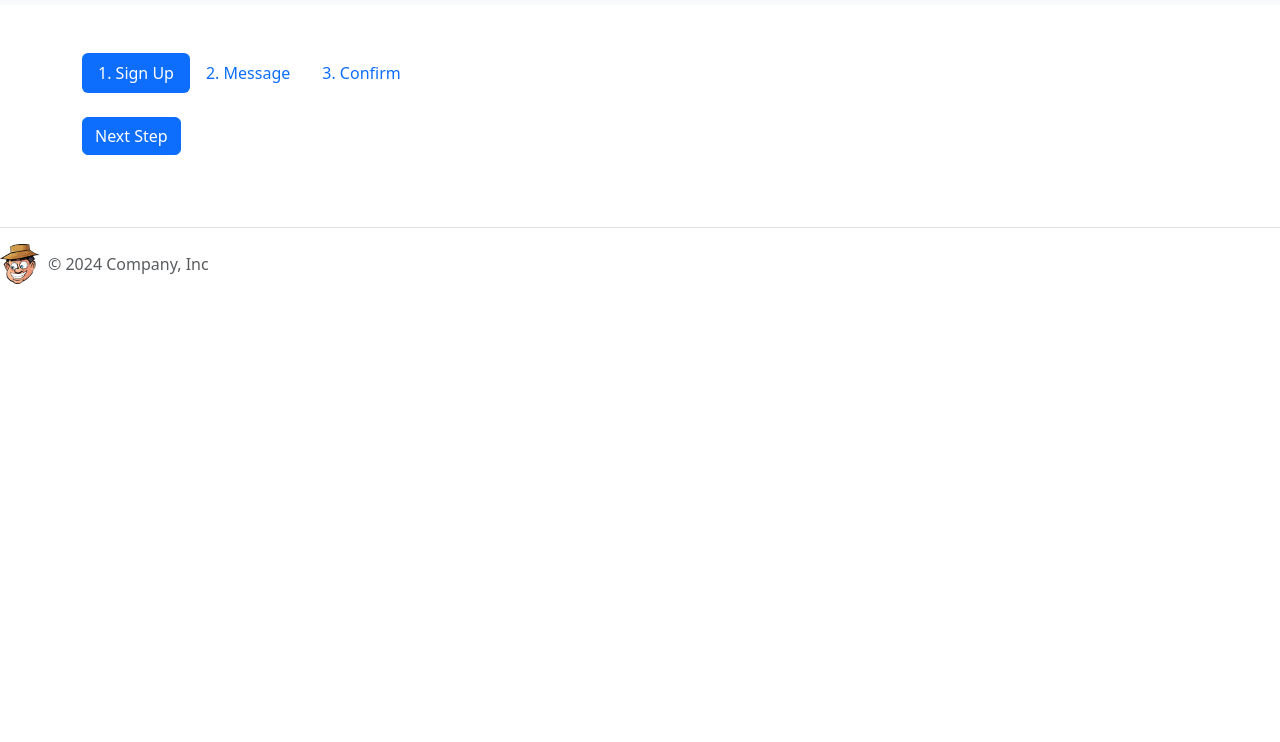
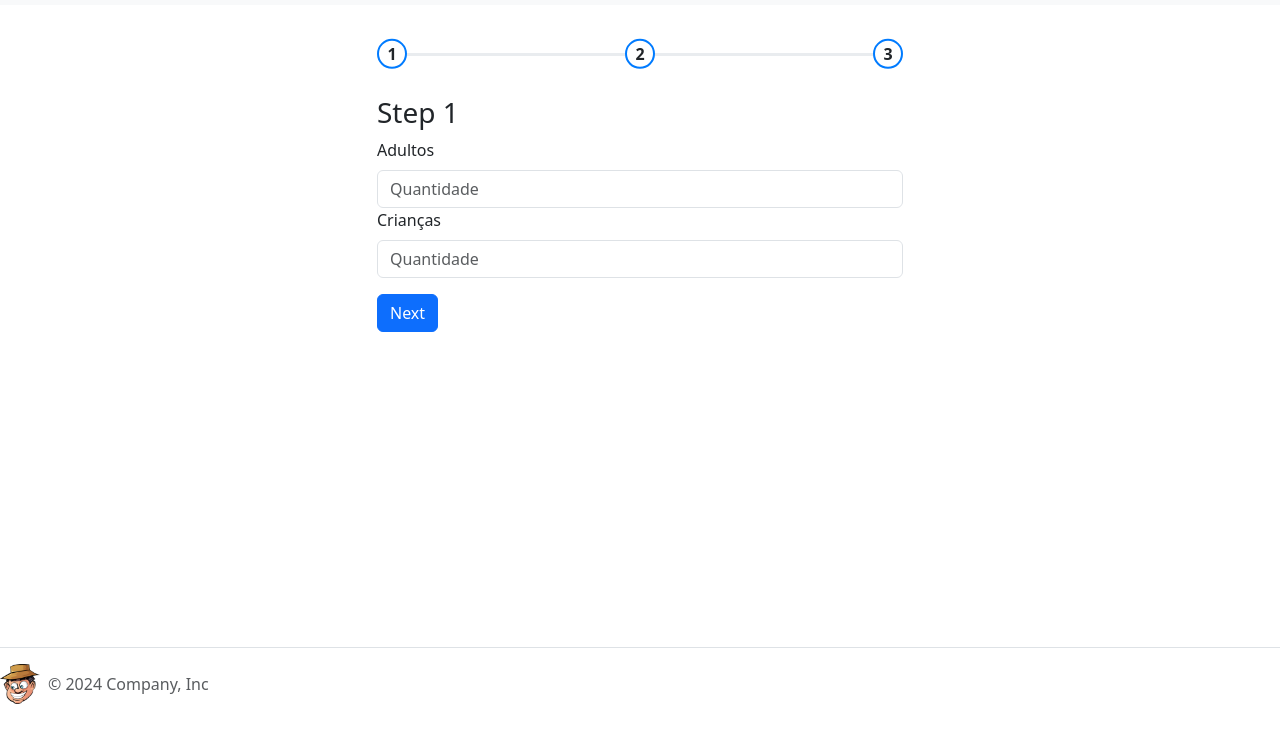
Before and after one commit to yduanrech/trab_sis_espec, a plain HTML site: page index.html in a window 1280 px wide. Shown: the part 56-798 px from the top of the page. Drawn offline with nearby package versions, Linux system fonts and the light colour scheme.

Commit message:
meu deus meu senhor me ajuda por favor

```diff
--- a/index.html
+++ b/index.html
@@ -32,50 +32,64 @@
         </div>
       </nav>
 
-<body>
-            <div class="container py-5">
-              <div class="formbold-form-wrapper">
-                <form id="multiStepForm">
-                    <div class="formbold-steps mb-4">
-                        <ul class="nav nav-pills">
-                            <li class="nav-item">
-                                <a class="nav-link active" id="step1-tab" data-bs-toggle="pill" href="#step1">1. Sign Up</a>
-                            </li>
-                            <li class="nav-item">
-                                <a class="nav-link" id="step2-tab" data-bs-toggle="pill" href="#step2">2. Message</a>
-                            </li>
-                            <li class="nav-item">
-                                <a class="nav-link" id="step3-tab" data-bs-toggle="pill" href="#step3">3. Confirm</a>
-                            </li>
-                        </ul>
-                    </div>
+<body class="d-flex flex-column min-vh-100">
+    <div id="container" class="container mt-5">
+        <div class="progress px-1" style="height: 3px;">
+          <div class="progress-bar" role="progressbar" style="width: 0%;" aria-valuenow="0" aria-valuemin="0" aria-valuemax="100"></div>
+        </div>
+        <div class="step-container d-flex justify-content-between">
+          <div class="step-circle" onclick="displayStep(1)">1</div>
+          <div class="step-circle" onclick="displayStep(2)">2</div>
+          <div class="step-circle" onclick="displayStep(3)">3</div>
+        </div>
 
-                    <div class="tab-content">
-                      <div class="tab-pane fade show active" id="step1">
-                        <!-- Campos de entrada -->
-                        <!-- Similar aos anteriores -->
-                      </div>
-                      <div class="tab-pane fade" id="step2">
-                        <!-- Campos de entrada -->
-                        <!-- Similar aos anteriores -->
-                      </div>
-                      <div class="tab-pane fade" id="step3">
-                        <!-- Campos de entrada -->
-                        <!-- Similar aos anteriores -->
-                      </div>
-                    </div>
+        <form id="multi-step-form">
+          <div class="step step-1">
+            <!-- Step 1 form fields here -->
+            <h3>Step 1</h3>
+            <div class="mb-3">
+              <!-- <label for="field1" class="form-label">Field 1:</label>
+              <input type="text" class="form-control" id="field1" name="field1"> -->
 
-                    <div class="mt-4">
-                        <button type="button" class="btn btn-secondary" id="prevBtn">Back</button>
-                        <button type="button" class="btn btn-primary" id="nextBtn">Next Step</button>
-                    </div>
-                </form>
-              </div>
+              <label for="adultosQuantidade" class="form-label">Adultos</label>
+              <input type="number" class="form-control" id="adultosQuantidade" placeholder="Quantidade">
+
+              <label for="criancasQuantidade" class="form-label">Crianças</label>
+              <input type="number" class="form-control" id="criancasQuantidade" placeholder="Quantidade">
             </div>
+            <button type="button" class="btn btn-primary next-step">Next</button>
+          </div>
+
+          <div class="step step-2">
+            <!-- Step 2 form fields here -->
+            <h3>Step 2</h3>
+            <div class="mb-3">
+             <!-- <label for="field2" class="form-label">Field 2:</label>
+              <input type="text" class="form-control" id="field2" name="field2"> -->
+              <label for="duracaoHoras" class="form-label">Horas</label>
+              <input type="number" class="form-control" id="duracaoHoras" placeholder="Quantidade">
+            </div>
+            <button type="button" class="btn btn-primary prev-step">Previous</button>
+            <button type="button" class="btn btn-primary next-step">Next</button>
+          </div>
+
+          <div class="step step-3">
+            <!-- Step 3 form fields here -->
+            <h3>Step 3</h3>
+            <div class="mb-3">
+              <label for="field3" class="form-label">Field 3:</label>
+              <input type="text" class="form-control" id="field3" name="field3">
+            </div>
+            <button type="button" class="btn btn-primary prev-step">Previous</button>
+            <button type="submit" class="btn btn-success">Submit</button>
+          </div>
+        </form>
+      </div>
 
 
 
-      <footer class="d-flex flex-wrap justify-content-between align-items-center py-3 my-4 border-top">
+
+      <footer class="d-flex flex-wrap justify-content-between align-items-center py-3 my-4 border-top mt-auto">
         <div class="col-md-4 d-flex align-items-center">
           <a href="/" class="mb-3 me-2 mb-md-0 text-body-secondary text-decoration-none lh-1">
             <img src="/img/icone.ico" alt="Bootstrap" width="40" height="40">
--- a/script.js
+++ b/script.js
@@ -1,58 +1,44 @@
-$(document).ready(function() {
-    let currentStep = 0;
-    const steps = ["#step1", "#step2", "#step3"];
-    const maxSteps = steps.length;
+var currentStep = 1;
+var updateProgressBar;
 
-    // Inicia com o botão de voltar escondido
-    $("#prevBtn").hide();
+function displayStep(stepNumber) {
+  if (stepNumber >= 1 && stepNumber <= 3) {
+    $(".step-" + currentStep).hide();
+    $(".step-" + stepNumber).show();
+    currentStep = stepNumber;
+    updateProgressBar();
+  }
+}
 
-    // Lógica para o botão "Próximo"
-    $("#nextBtn").click(function() {
-        // Se não estamos no último passo, avançamos
-        if (currentStep < maxSteps - 1) {
-            $(steps[currentStep]).hide();
-            currentStep++;
-            $(steps[currentStep]).fadeIn();
-            $("#prevBtn").show(); // Mostra o botão de voltar ao avançar
+  $(document).ready(function() {
+    $('#multi-step-form').find('.step').slice(1).hide();
 
-            // Se chegarmos ao último passo, alteramos o texto do botão para "Enviar"
-            if (currentStep === maxSteps - 1) {
-                $("#nextBtn").text("Submit");
-            }
-        } else {
-            // No último passo, chama a função para armazenar os dados
-            storeData();
-        }
+    $(".next-step").click(function() {
+      if (currentStep < 3) {
+        $(".step-" + currentStep).addClass("animate__animated animate__fadeOutLeft");
+        currentStep++;
+        setTimeout(function() {
+          $(".step").removeClass("animate__animated animate__fadeOutLeft").hide();
+          $(".step-" + currentStep).show().addClass("animate__animated animate__fadeInRight");
+          updateProgressBar();
+        }, 500);
+      }
     });
 
-    // Lógica para o botão "Voltar"
-    $("#prevBtn").click(function() {
-        if (currentStep > 0) {
-            $(steps[currentStep]).hide();
-            currentStep--;
-            $(steps[currentStep]).fadeIn();
-
-            // Se voltamos ao primeiro passo, esconde o botão de voltar
-            if (currentStep === 0) {
-                $("#prevBtn").hide();
-            }
-
-            // Certifica-se de que o texto do botão "Próximo" esteja correto
-            $("#nextBtn").text("Next Step");
-        }
+    $(".prev-step").click(function() {
+      if (currentStep > 1) {
+        $(".step-" + currentStep).addClass("animate__animated animate__fadeOutRight");
+        currentStep--;
+        setTimeout(function() {
+          $(".step").removeClass("animate__animated animate__fadeOutRight").hide();
+          $(".step-" + currentStep).show().addClass("animate__animated animate__fadeInLeft");
+          updateProgressBar();
+        }, 500);
+      }
     });
 
-    // Função para armazenar dados no localStorage
-    function storeData() {
-        const formData = {
-            // Aqui você pode adicionar todos os dados que deseja armazenar
-            step1Data: $("#step1 input, #step1 select").serializeArray(),
-            step2Data: $("#step2 input, #step2 select").serializeArray(),
-            step3Data: $("#step3 input, #step3 select").serializeArray()
-        };
-        localStorage.setItem("formData", JSON.stringify(formData));
-        alert("Dados armazenados com sucesso!");
-
-        // Aqui você pode redirecionar o usuário ou mostrar uma mensagem de confirmação
+    updateProgressBar = function() {
+      var progressPercentage = ((currentStep - 1) / 2) * 100;
+      $(".progress-bar").css("width", progressPercentage + "%");
     }
-});
+  });
--- a/style.css
+++ b/style.css
@@ -0,0 +1,38 @@
+#container {
+    max-width: 550px;
+  }
+
+  .step-container {
+    position: relative;
+    text-align: center;
+    transform: translateY(-43%);
+  }
+
+  .step-circle {
+    width: 30px;
+    height: 30px;
+    border-radius: 50%;
+    background-color: #fff;
+    border: 2px solid #007bff;
+    line-height: 30px;
+    font-weight: bold;
+    display: flex;
+    align-items: center;
+    justify-content: center;
+    margin-bottom: 10px;
+    cursor: pointer; /* Added cursor pointer */
+  }
+
+  .step-line {
+    position: absolute;
+    top: 16px;
+    left: 50px;
+    width: calc(100% - 100px);
+    height: 2px;
+    background-color: #007bff;
+    z-index: -1;
+  }
+
+  #multi-step-form{
+    overflow-x: hidden;
+  }
```
